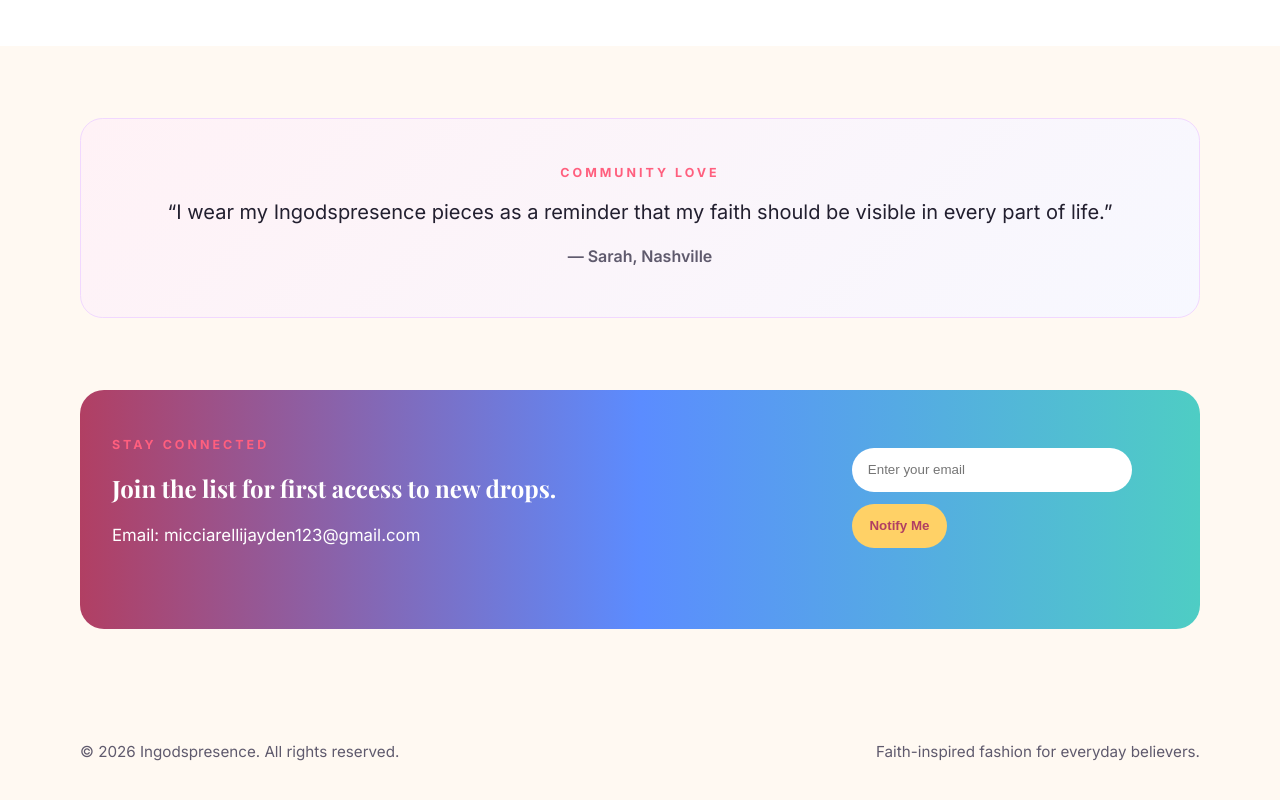
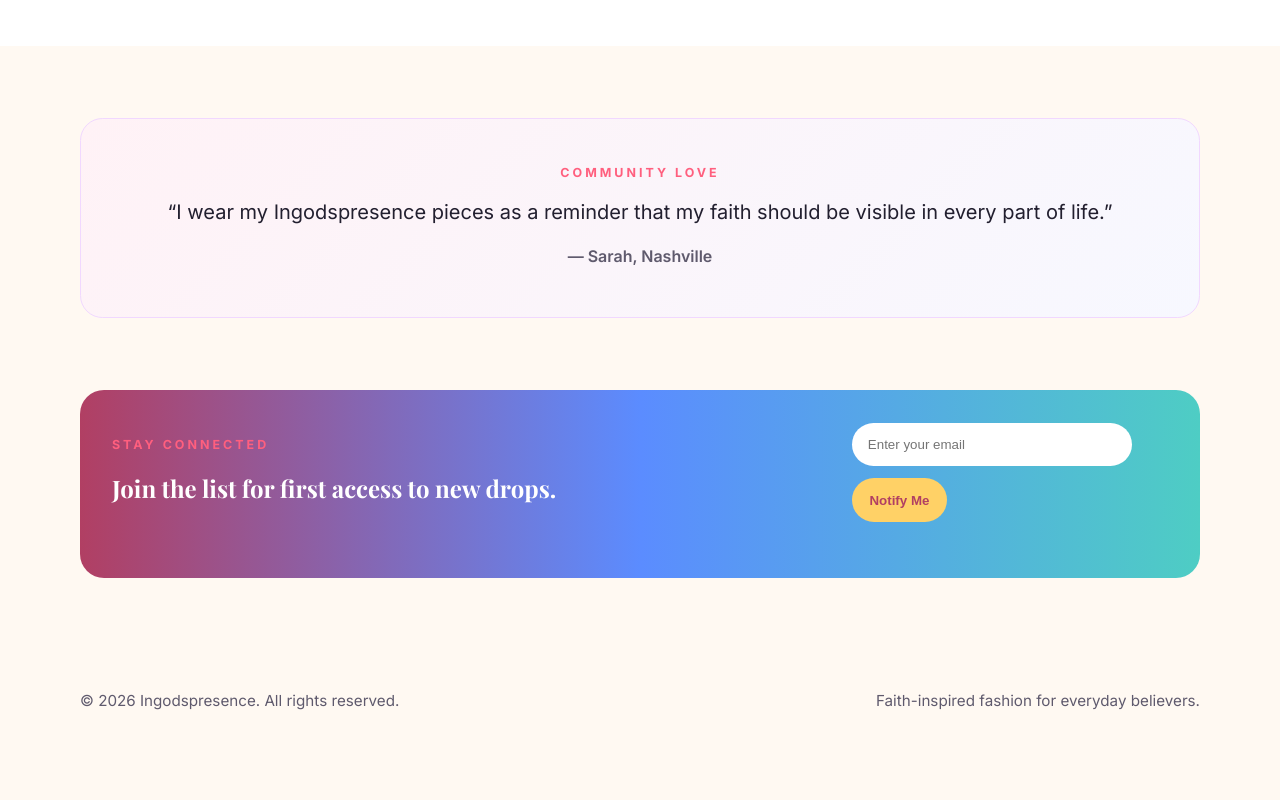
Before and after one commit to micciarellijayden123-tech/Ingodspresence, a plain HTML site: page index.html in a window 1280 px wide. Shown: the part 1716-2516 px from the top of the page. After the commit the page ends 2485 px from the top, so only its background shows below. Drawn offline with nearby package versions, Linux system fonts and the light colour scheme.

Commit message:
Remove visible email from join section

```diff
--- a/index.html
+++ b/index.html
@@ -144,9 +144,6 @@
         <div>
           <p class="eyebrow">Stay connected</p>
           <h2>Join the list for first access to new drops.</h2>
-          <p class="lead" style="color: #fff; margin-top: 0.7rem;">
-            Email: micciarellijayden123@gmail.com
-          </p>
         </div>
         <form
           class="signup-form"
```
